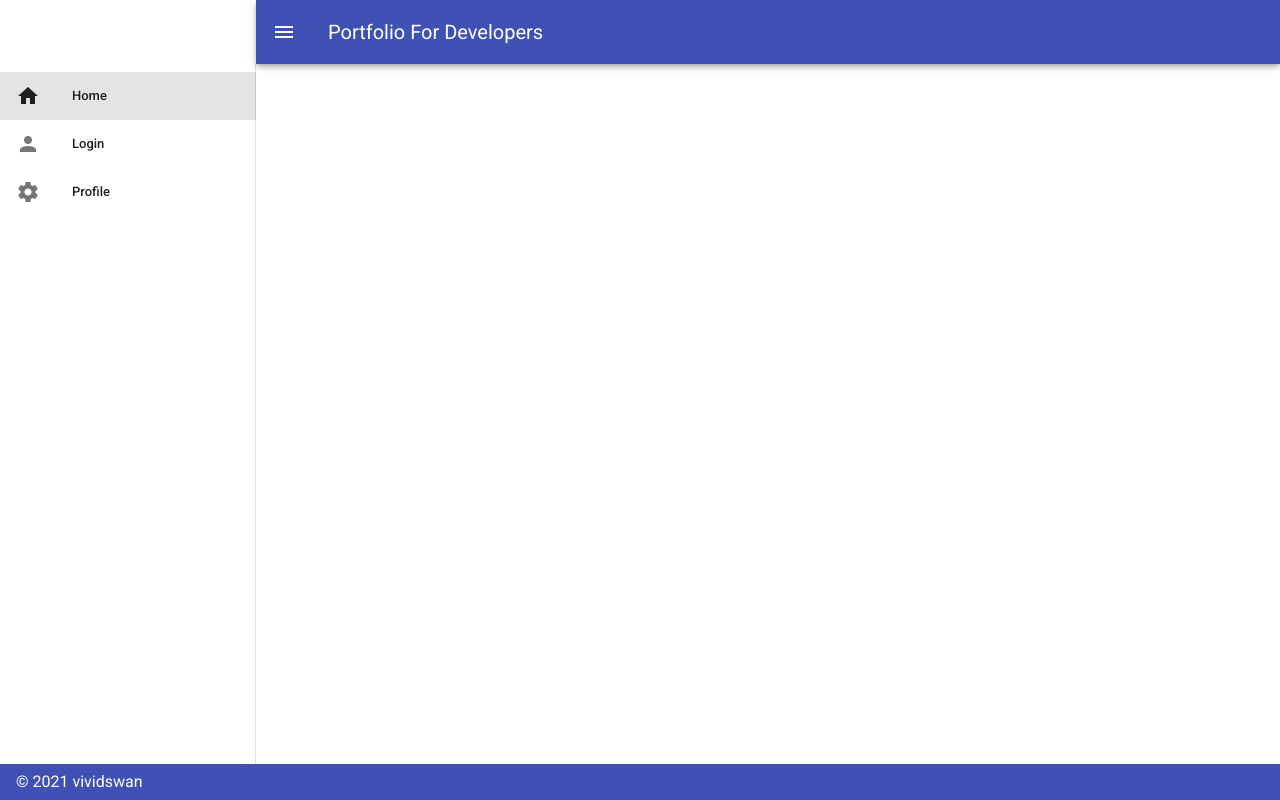
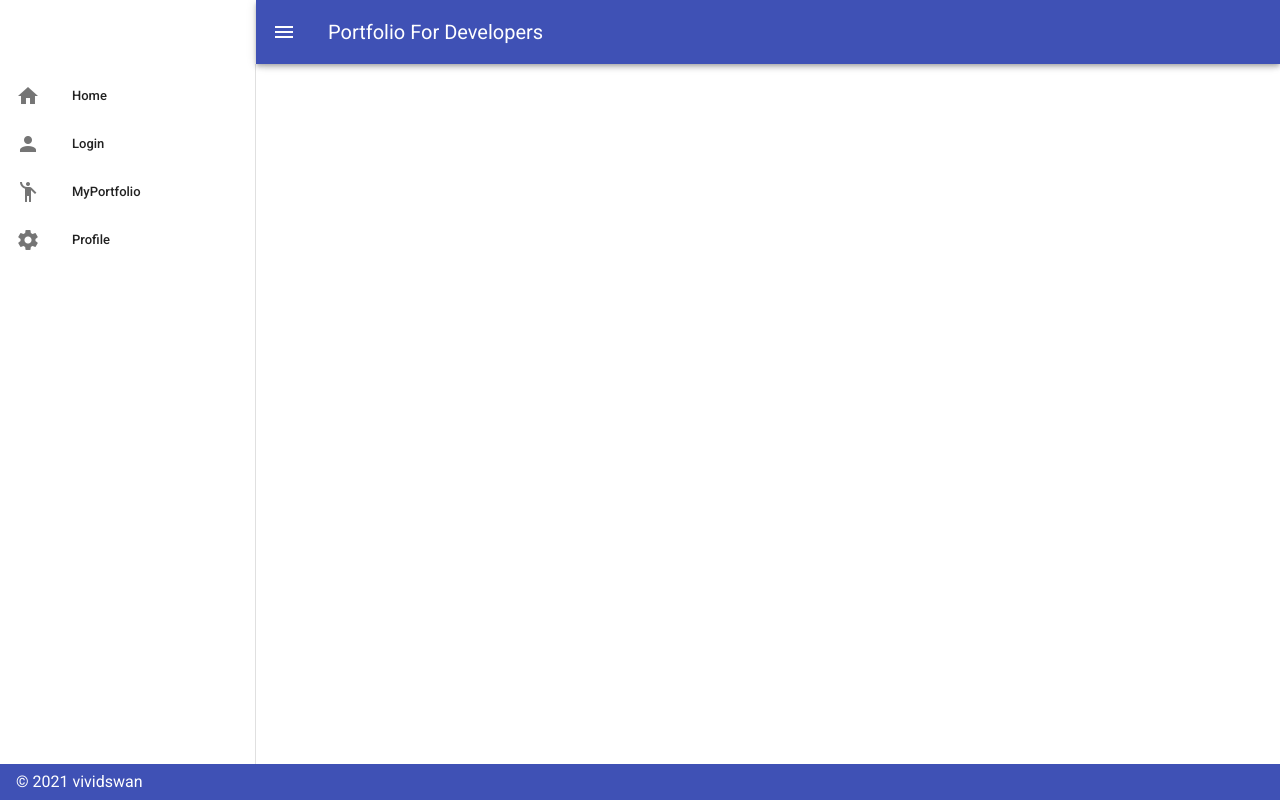
Before and after one commit to vividswan/Portfolio-For-Developers, a Vue app in the folder front-end/: page /portfolio in a window 1280 px wide. Built offline with nearby package versions, Linux system fonts and the light colour scheme.

Commit message:
feat: MyFortpolio 메뉴 & 라우터 추가 및 메뉴 선택 버튼 오류 수정

```diff
--- a/front-end/src/App.vue
+++ b/front-end/src/App.vue
@@ -4,7 +4,8 @@
       <v-app id="inspire">
         <v-navigation-drawer v-model="drawer" app clipped>
           <v-list dense>
-            <v-list-item link router :to="{ name: 'home' }">
+            <router-link :to="{ name: 'home' }" class="router-button">
+              <v-list-item link>
                 <v-list-item-action>
                   <v-icon>mdi-home</v-icon>
                 </v-list-item-action>
@@ -12,7 +13,13 @@
                   <v-list-item-title>Home</v-list-item-title>
                 </v-list-item-content>
               </v-list-item>
-            <v-list-item v-if="!isLogin" link router :to="{ name: 'login' }">
+            </router-link>
+            <router-link
+              v-if="!isLogin"
+              :to="{ name: 'login' }"
+              class="router-button"
+            >
+              <v-list-item link>
                 <v-list-item-action>
                   <v-icon>mdi-account</v-icon>
                 </v-list-item-action>
@@ -20,6 +27,7 @@
                   <v-list-item-title>Login</v-list-item-title>
                 </v-list-item-content>
               </v-list-item>
+            </router-link>
             <v-list-item v-else @click="logout">
               <v-list-item-action>
                 <v-icon>mdi-account-off-outline</v-icon>
@@ -28,6 +36,37 @@
                 <v-list-item-title>Logout</v-list-item-title>
               </v-list-item-content>
             </v-list-item>
+            <router-link
+              v-if="!isLogin"
+              :to="{ name: 'login', params: { getAccountPort: true } }"
+              class="router-button"
+            >
+              <v-list-item link>
+                <v-list-item-action>
+                  <v-icon>mdi-human-greeting</v-icon>
+                </v-list-item-action>
+                <v-list-item-content>
+                  <v-list-item-title>MyPortfolio</v-list-item-title>
+                </v-list-item-content>
+              </v-list-item>
+            </router-link>
+            <router-link
+              v-else
+              :to="{
+                name: 'view-portfolio',
+                params: { nickname: userInfo.nickname }
+              }"
+              class="router-button"
+            >
+              <v-list-item link>
+                <v-list-item-action>
+                  <v-icon>mdi-human-greeting</v-icon>
+                </v-list-item-action>
+                <v-list-item-content>
+                  <v-list-item-title>MyPortfolio</v-list-item-title>
+                </v-list-item-content>
+              </v-list-item>
+            </router-link>
             <v-list-item link>
               <v-list-item-action>
                 <v-icon>mdi-cog</v-icon>
@@ -78,3 +117,8 @@ export default {
   }
 }
 </script>
+<style scoped>
+.router-button {
+  text-decoration: none;
+}
+</style>
--- a/front-end/src/router/index.js
+++ b/front-end/src/router/index.js
@@ -43,6 +43,14 @@ const routes = [
     beforeEnter: rejectAuthUser,
     component: () =>
       import(/* webpackChunkName: "register" */ "../views/account-register.vue")
+  },
+  {
+    path: "/portfolio",
+    name: "view-portfolio",
+    component: () =>
+      import(
+        /* webpackChunkName: "view-portfoilo" */ "../views/view-portfolio.vue"
+      )
   }
 ]
 
```
Lines whose indentation alone changed are shown as unchanged.
